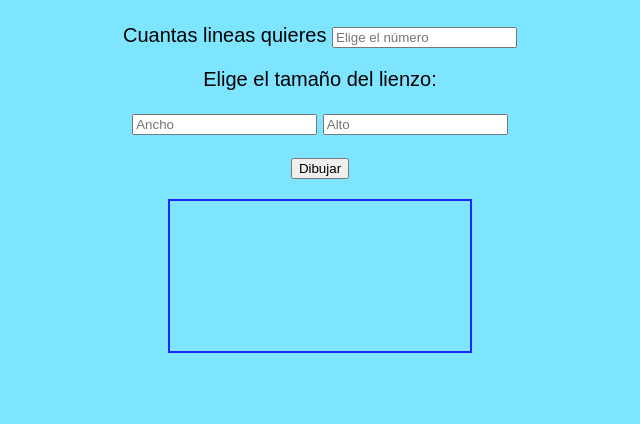
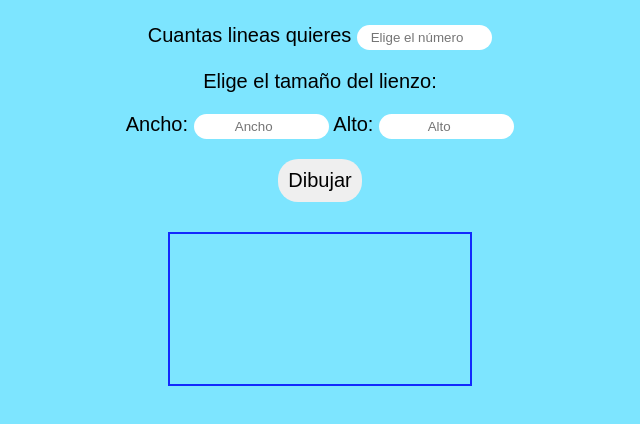
Before and after one commit to Daniel-Noy/PlatziCanvas, a plain HTML site: page index.html in a window 1280 px wide. Shown: the part 88-512 px from the top of the page, without its empty margins (320-960 px from the left). Drawn offline with Linux system fonts and the light colour scheme.

Commit message:
Maya terminada

```diff
--- a/index.html
+++ b/index.html
@@ -16,12 +16,13 @@
             </p>
             <p>Elige el tamaño del lienzo:</p>
             <p>
-                <input type="number" id="ancho" placeholder="Ancho">
-                <input type="number" id="alto" placeholder="Alto">
+                Ancho: <input type="number" id="ancho" placeholder="Ancho">
+                Alto: <input type="number" id="alto" placeholder="Alto">
             </p>
             <p><input type="button" value="Dibujar" id="boton"></p>
         </form>
-
+    </div>
+    <div class="contenedor">
         <canvas id="canvas"></canvas>
     </div>
     <script src="script.js"></script>
--- a/script.js
+++ b/script.js
@@ -26,6 +26,7 @@ function tamañoLienzo(){
 
     canvas.setAttribute('width', anchoLienzo + 'px');
     canvas.setAttribute('height', altoLienzo + 'px');
+
 }
 function dibujoPorClick(){
 
--- a/style.css
+++ b/style.css
@@ -2,6 +2,7 @@ body{
     font-size: 20px;
     font-family: sans-serif;
     display: flex;
+    flex-direction: column;
     justify-content: center;
     background-color: #7de5ff
 }
@@ -15,3 +16,22 @@ body{
 #canvas{
     border: 2px solid rgb(19, 42, 253);
 }
+
+[type="number"]{
+    width: 10%;
+    padding: 5px;
+
+    border-radius: 20px;
+    border: 0;
+
+    text-align: center;
+}
+
+[type="button"]{
+    padding: 10px;
+
+    border: 0;
+    border-radius: 20px;
+
+    font-size: 20px;
+}
```
